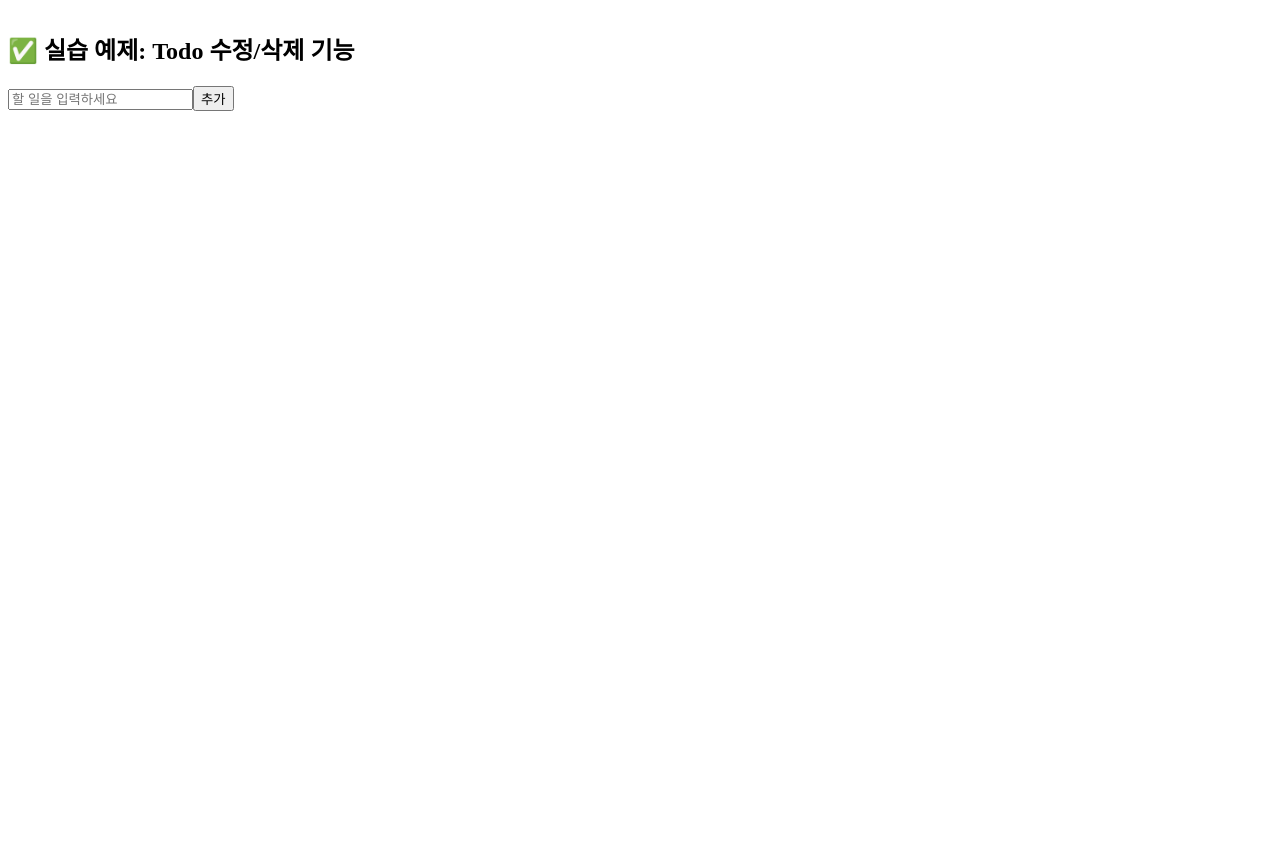
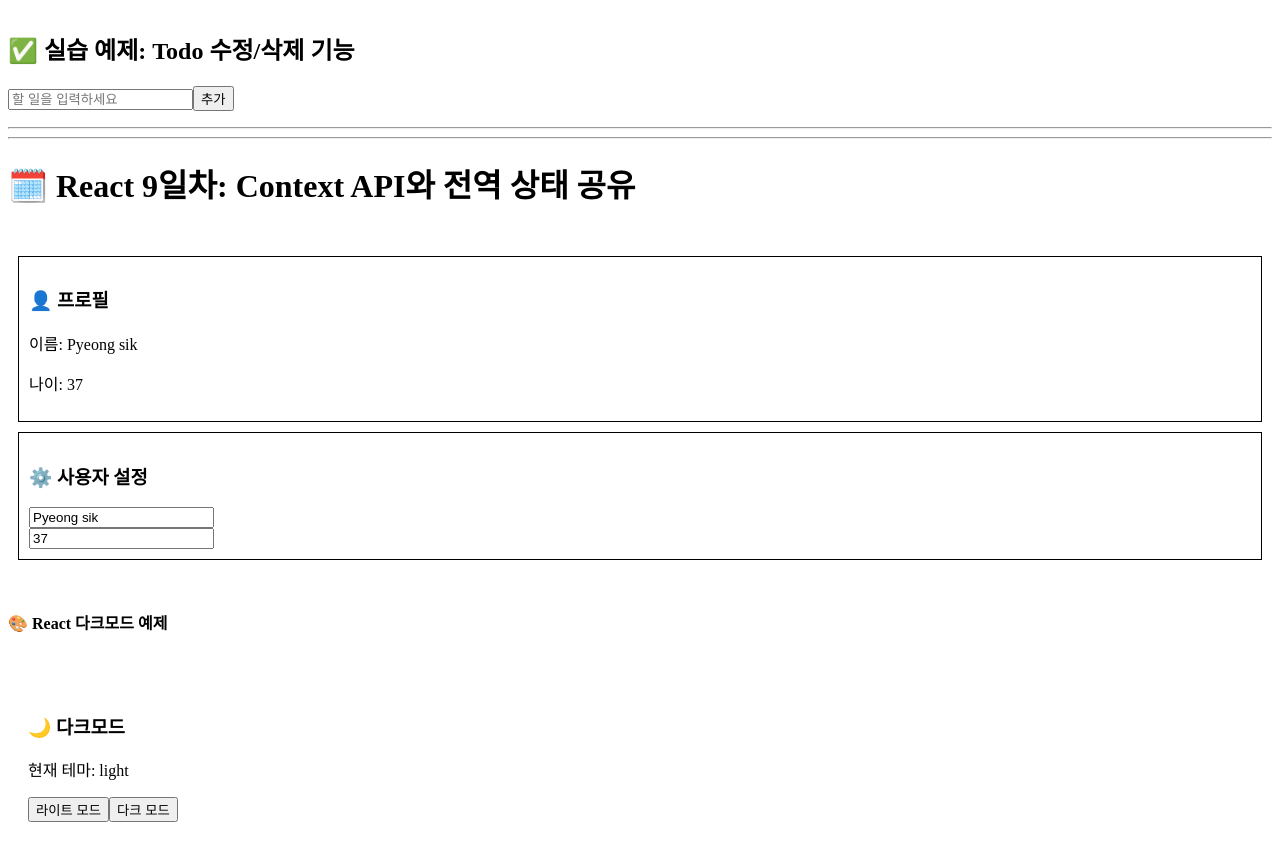
Before and after one commit to kimsigi/react, a React (Vite) app: page / in a window 1280 px wide. Shown: the part 2380-3241 px from the top of the page. Before the commit the page ends 2507 px from the top, so only its background shows below. Built offline with nearby package versions, Linux system fonts and the light colour scheme.

Commit message:
wip: day9 commit

```diff
--- a/src/App.tsx
+++ b/src/App.tsx
@@ -6,6 +6,7 @@ import Day5App from "./components/day5/Day5App";
 import Day6App from "./components/day6/Day6App";
 import Day7App from "./components/day7/Day7App";
 import Day8App from "./components/day8/Day8App";
+import Day9App from "./components/day9/Day9App";
 
 export default function App() {
   return (
@@ -26,6 +27,8 @@ export default function App() {
       <Day7App />
       <hr /><hr />
       <Day8App />
+      <hr /><hr />
+      <Day9App />
     </>
   )
 }
--- /dev/null
+++ b/src/components/day9/Day9App.tsx
@@ -0,0 +1,37 @@
+import { useState } from "react";
+import UserContext from "./UserContext";
+import Profile from "./Profile";
+import Settings from "./Settings";
+import ThemeContext from "./ThemeContext";
+
+export default function Day9App() {
+    const [user, setUser] = useState({name: "Pyeong sik", age: 37});
+    const [theme, setTheme] = useState('light');
+    return (
+        <>
+            <h1>🗓️ React 9일차: Context API와 전역 상태 공유</h1>
+            <br />
+            <UserContext.Provider value={{user, setUser}}>
+                <Profile />
+                <Settings />
+            </UserContext.Provider>
+            <br />
+            <h4>🎨 React 다크모드 예제</h4>
+            <br />
+            <ThemeContext.Provider value={{theme, setTheme}}>
+                <div style={{
+                    backgroundColor: theme === 'dark' ? '#222' : '#fff',
+                    color: theme === 'dark' ? '#fff' : '#000',
+                    padding: '20px',
+                    borderRadius: '5px',
+                    minHeight: '100vh'
+                }}>
+                    <h3>🌙 다크모드</h3>
+                    <p>현재 테마: {theme}</p>
+                    <button onClick={() => setTheme('light')}>라이트 모드</button>
+                    <button onClick={() => setTheme('dark')}>다크 모드</button>
+                </div>
+            </ThemeContext.Provider>
+        </>
+    );
+}
--- /dev/null
+++ b/src/components/day9/Profile.tsx
@@ -0,0 +1,13 @@
+import { useContext } from "react";
+import UserContext from "./UserContext";
+
+export default function Profile() {
+    const { user } = useContext(UserContext);
+    return (
+        <div style={{border: '1px solid black', padding: '10px', margin: '10px'}}>
+            <h3>👤 프로필</h3>
+            <p>이름: {user.name}</p>
+            <p>나이: {user.age}</p>
+        </div>
+    );
+}
--- /dev/null
+++ b/src/components/day9/Settings.tsx
@@ -0,0 +1,17 @@
+import { useContext } from "react";
+import UserContext from "./UserContext";
+
+export default function Settings() {
+    const { user, setUser } = useContext(UserContext);
+    const setNewName = (e) => setUser((prev) => ({...prev, name: e.target.value}));
+
+    return (
+        <div style={{border: '1px solid black', padding: '10px', margin: '10px'}}>
+            <h3>⚙️ 사용자 설정</h3>
+            <input type="text" placeholder="이름" value={user.name} onChange={(e) => setNewName(e)} />
+            <br />
+            <input type="number" placeholder="나이" value={user.age} onChange={(e) => setUser((prev) => ({...prev, age: e.target.value}))} />
+
+        </div>
+    );
+}
--- /dev/null
+++ b/src/components/day9/ThemeContext.tsx
@@ -0,0 +1,5 @@
+import { createContext } from "react";
+
+const ThemeContext = createContext(null);
+
+export default ThemeContext;
--- /dev/null
+++ b/src/components/day9/UserContext.tsx
@@ -0,0 +1,5 @@
+import { createContext } from "react";
+
+const UserContext = createContext(null);
+
+export default UserContext;
```
